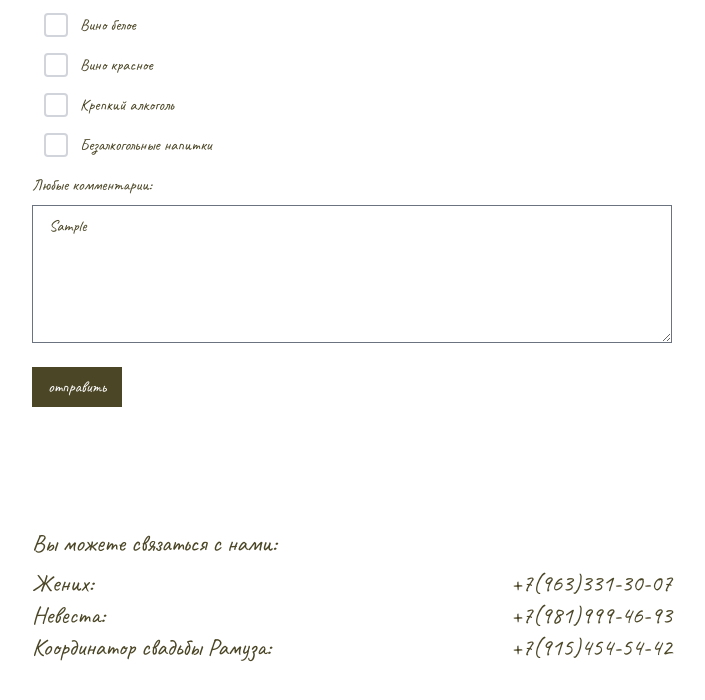
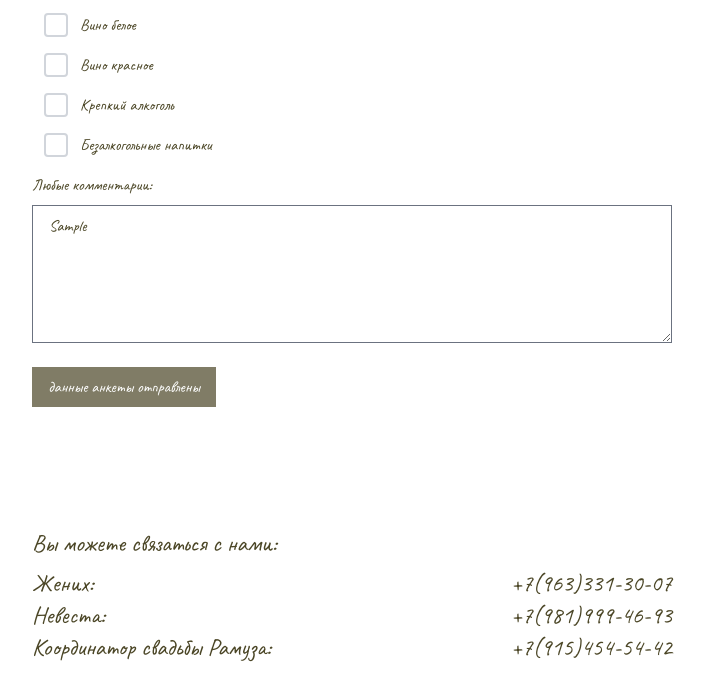
Before and after one commit to aleksaksan/weddings-landing, a website with bundled scripts: page index.html in a window 1280 px wide. Both pictures are taken after typing "Sample" into the empty fields and a click on the button "отправить". Shown: the part 5381-6081 px from the top of the page, without its empty margins (288-993 px from the left). Built offline with nearby package versions, Linux system fonts and the light colour scheme; no server answers.

Commit message:
added button status

```diff
--- a/src/js/sendMessage.js
+++ b/src/js/sendMessage.js
@@ -44,4 +44,8 @@ form.addEventListener('submit', async (e) => {
   };
 
   sendMessage(data);
+  const submitBtn = form.getElementsByTagName('button')[0];
+  submitBtn.textContent = "данные анкеты отправлены";
+  submitBtn.disabled = true;
+  submitBtn.style.opacity = "70%";
 });
```
Also changed, not shown: src/styles/index.css.
